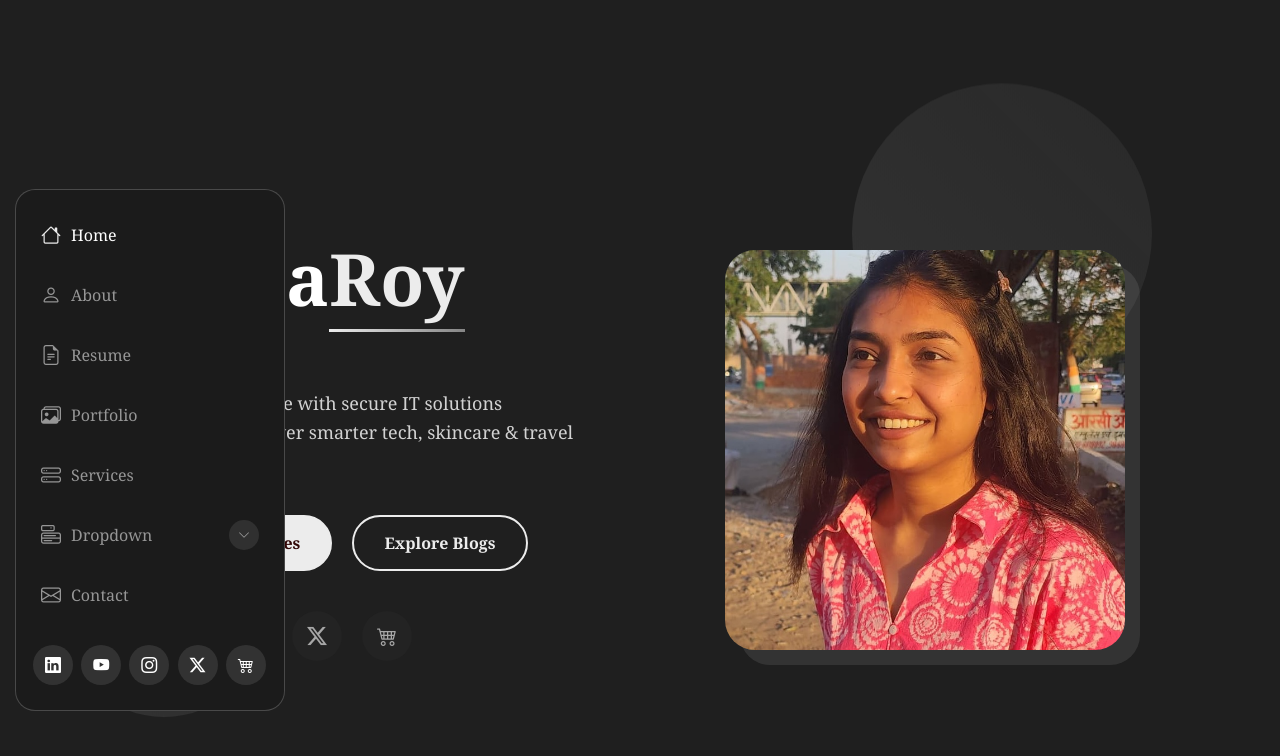
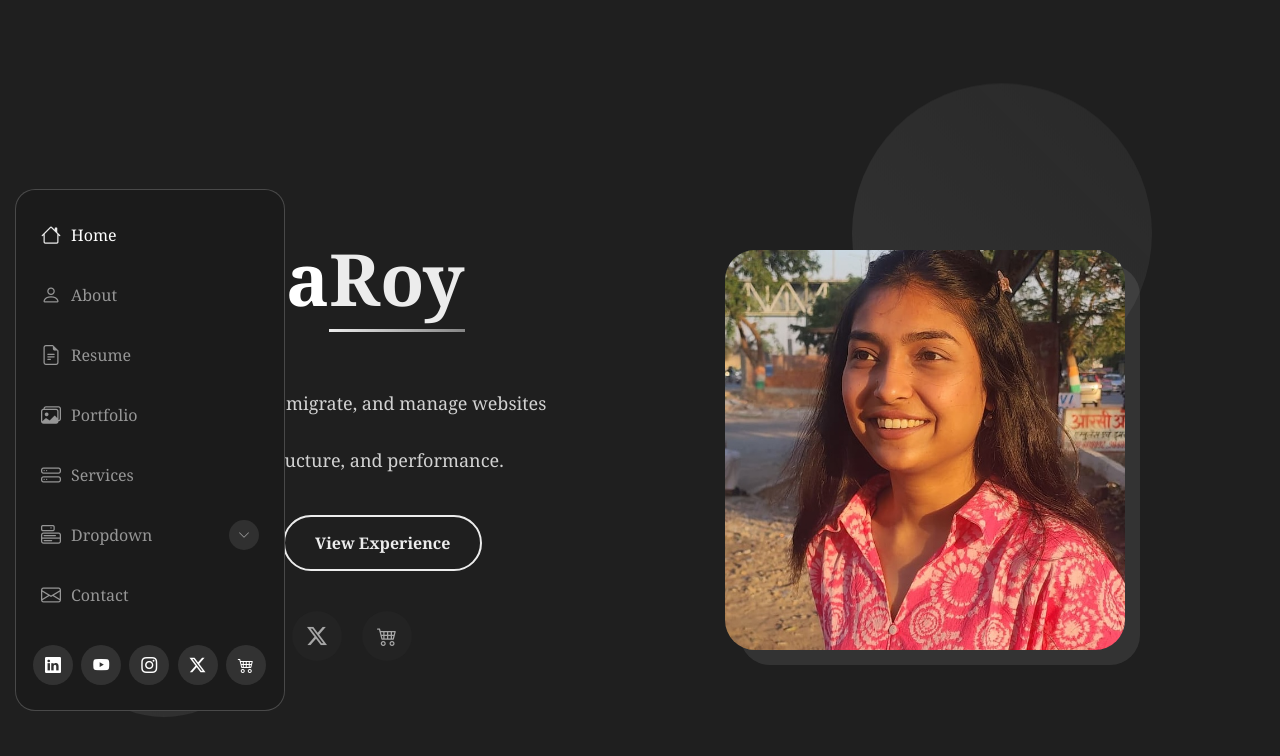
Before and after one commit to iamreemaroy/Reema-Roy, a Jekyll site: the page index.html, which Jekyll copies as it is, in a window 1280 px wide and 900 px high. Shown: the top 756 px of the window. Built offline with Jekyll 4.4.1, drawn with Linux system fonts in a browser that asks for light colours.

Commit message:
Update index.html

```diff
--- a/index.html
+++ b/index.html
@@ -111,13 +111,13 @@
               <div class="hero-text">
                 <h1>Reema<span class="accent-text">Roy</span></h1>
                 <p class="lead">I'm a <span class="typed" data-typed-items="Technical Project Manager, IT Consultant, Website Developer, Digital Creator"></span></p>
-                <p class="description">Helping businesses scale with secure IT solutions
-                <br>& helping people discover smarter tech, skincare & travel choices.</p>
+                <p class="description">I help businesses build, migrate, and manage websites while delivering
+                <br>projects with clarity, structure, and performance.</p>
 
 
                 <div class="hero-actions">
-                  <a href="#contact" class="btn btn-primary">Hire Me for IT Services</a>
-                  <a href="#blogs" class="btn btn-outline">Explore Blogs</a>
+                  <a href="/services" class="btn btn-primary">Work With Me</a>
+                  <a href="/resume" class="btn btn-outline">View Experience</a>
                 </div>
 
                 <div class="social-links">
```
